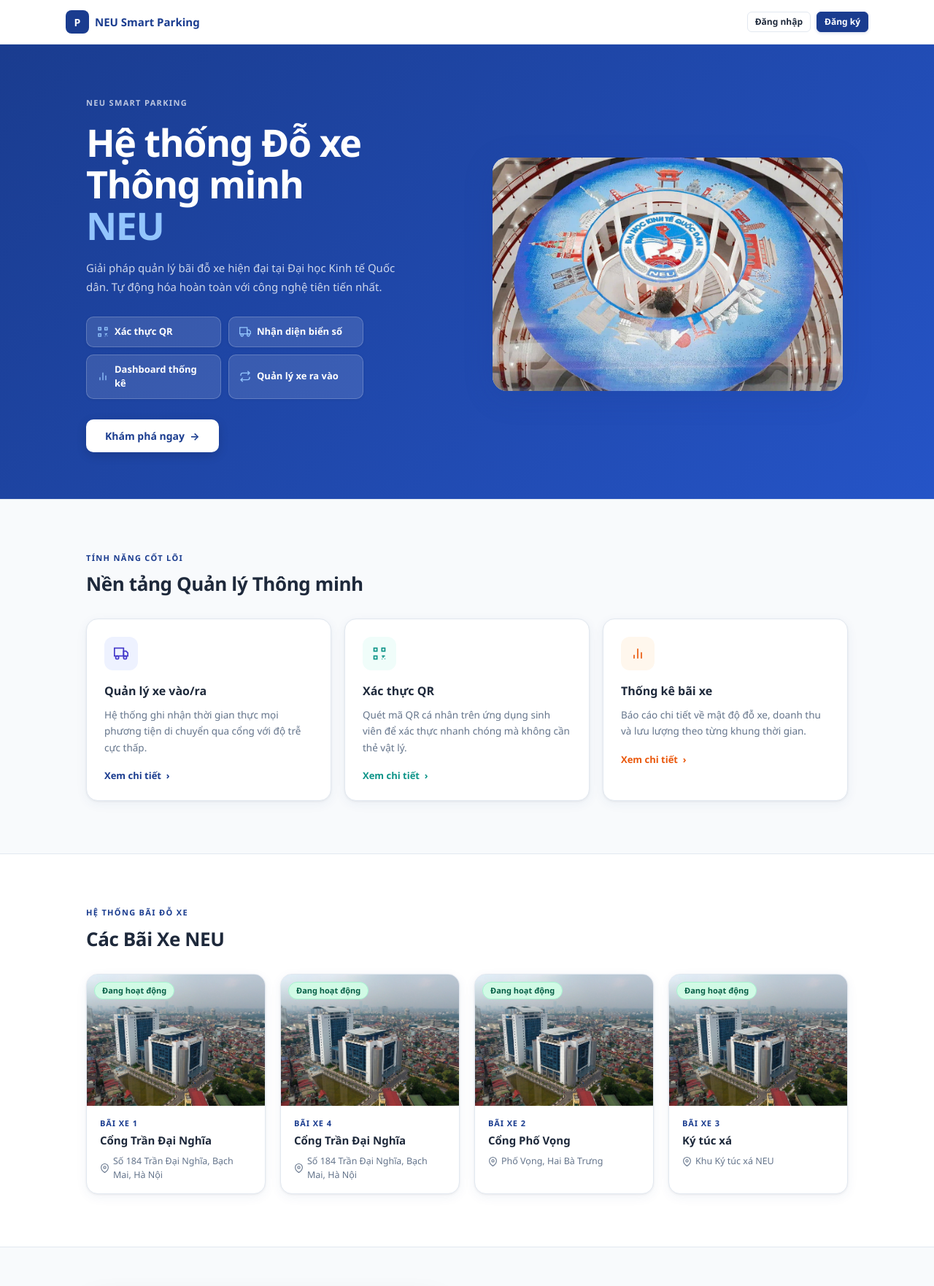
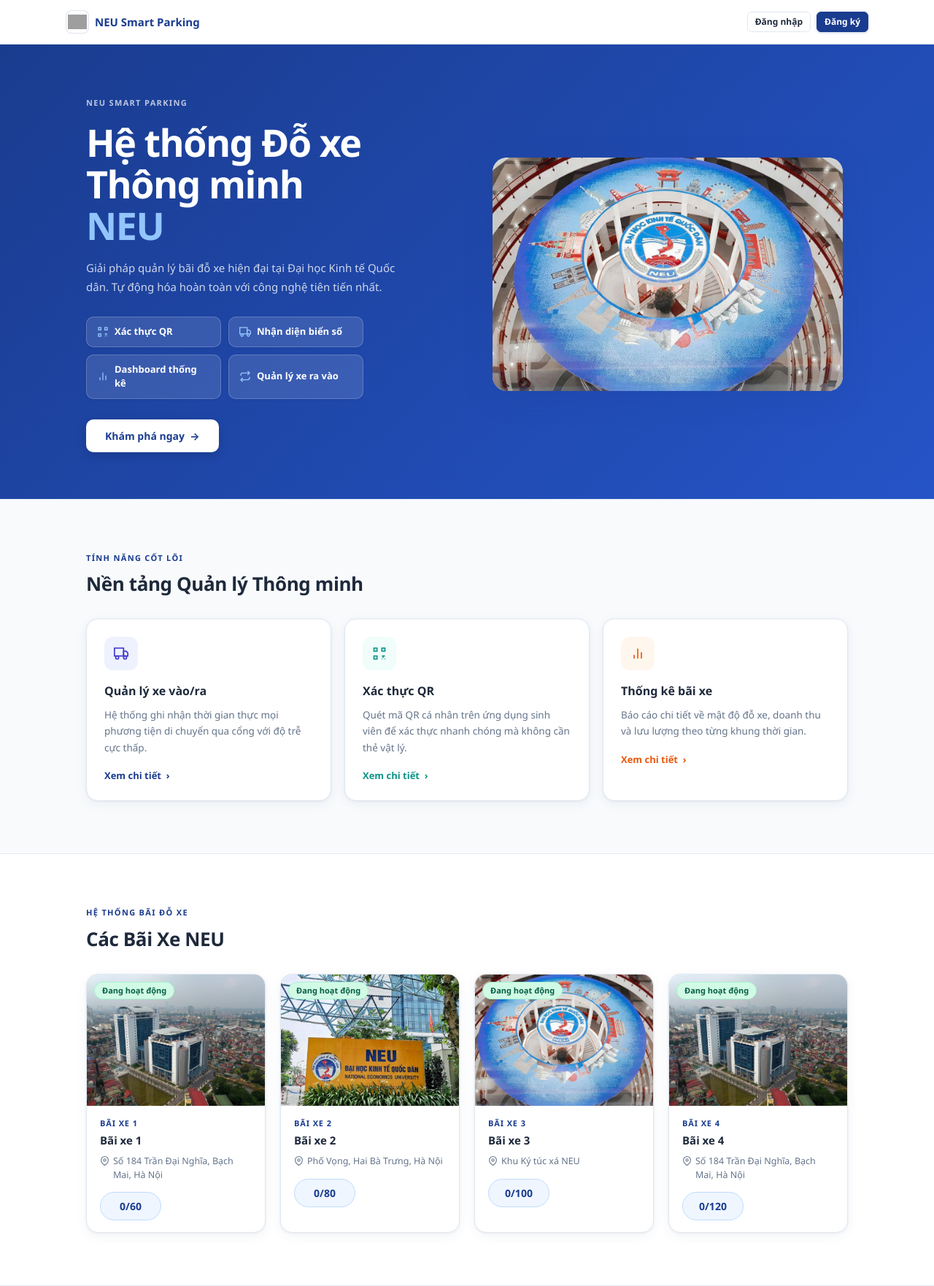
Before and after one commit to tKrulreal/neu_smart_parking_web, a Flask app: page / in a window 1280 px wide. Shown: the top 1763 px of the page at 73% size. Run offline with Flask 3, Linux system fonts and the light colour scheme; grey boxes are pictures that could not be loaded.

Commit message:
last update

```diff
--- a/app.py
+++ b/app.py
@@ -491,7 +491,41 @@ def inject_user():
 
 @app.route("/")
 def index():
-    return render_template("index.html")
+    area_overrides = {
+        1: {
+            "image": "images/cong-tran-dai-nghia-4.jpg",
+            "location": "Số 184 Trần Đại Nghĩa, Bạch Mai, Hà Nội",
+        },
+        2: {
+            "image": "images/cong-pho-vong.jpg",
+            "location": "Phố Vọng, Hai Bà Trưng, Hà Nội",
+        },
+        3: {
+            "image": "images/neu-beautiful-top.jpg",
+            "location": "Khu Ký túc xá NEU",
+        },
+        4: {
+            "image": "images/cong-tran-dai-nghia-4.jpg",
+            "location": "Số 184 Trần Đại Nghĩa, Bạch Mai, Hà Nội",
+        },
+    }
+    parking_areas = []
+    for area in list_parking_areas(include_inactive=True):
+        payload = dict(area)
+        override = area_overrides.get(int(payload["id"]), {})
+        payload["hero_image"] = override.get("image", "images/neu-beautiful-top.jpg")
+        payload["location"] = override.get("location") or payload.get("description") or "Khuôn viên Đại học Kinh tế Quốc dân"
+        if not payload["is_active"]:
+            payload["status_label"] = "Tạm dừng"
+            payload["status_class"] = "is-muted"
+        elif payload["is_full"]:
+            payload["status_label"] = "Đã đầy"
+            payload["status_class"] = "is-danger"
+        else:
+            payload["status_label"] = "Đang hoạt động"
+            payload["status_class"] = "is-success"
+        parking_areas.append(payload)
+    return render_template("index.html", parking_areas=parking_areas)
 
 
 @app.route("/login", methods=["GET", "POST"])
--- a/static/css/components.css
+++ b/static/css/components.css
@@ -360,6 +360,34 @@
     margin-bottom: 18px;
 }
 
+.alerts-toast {
+    position: fixed;
+    top: 72px;
+    right: 24px;
+    z-index: 220;
+    width: min(360px, calc(100vw - 32px));
+    margin-bottom: 0;
+}
+
+.alerts-toast .alert {
+    margin-bottom: 10px;
+    box-shadow: 0 12px 28px rgba(15, 23, 42, 0.14);
+    transition: opacity 0.2s ease, transform 0.2s ease;
+}
+
+.alerts-toast .alert.is-hidden {
+    opacity: 0;
+    transform: translateY(-8px);
+}
+
+@media (max-width: 768px) {
+    .alerts-toast {
+        top: 66px;
+        right: 16px;
+        width: calc(100vw - 32px);
+    }
+}
+
 /* ===== HERO SECTION ===== */
 .hero {
     background: linear-gradient(135deg, var(--primary) 0%, var(--primary-light) 100%);
--- a/static/css/forms.css
+++ b/static/css/forms.css
@@ -165,14 +165,23 @@ select {
 .auth-brand-icon {
     width: 40px;
     height: 40px;
-    background: rgba(255,255,255,0.2);
+    background: rgba(255,255,255,0.96);
     border-radius: 10px;
     display: flex;
     align-items: center;
     justify-content: center;
+    overflow: hidden;
+    padding: 2px;
     color: #fff;
     font-size: 18px;
     font-weight: 800;
+}
+
+.auth-brand-icon img {
+    width: 100%;
+    height: 100%;
+    display: block;
+    object-fit: contain;
 }
 
 .auth-brand-name {
--- a/static/css/layout.css
+++ b/static/css/layout.css
@@ -46,15 +46,25 @@
 .sidebar-brand-icon {
     width: 36px;
     height: 36px;
-    background: var(--primary);
+    background: #fff;
+    border: 1px solid rgba(26,60,143,0.14);
     border-radius: 9px;
     display: flex;
     align-items: center;
     justify-content: center;
     flex-shrink: 0;
+    overflow: hidden;
+    padding: 2px;
     font-size: 16px;
     font-weight: 800;
     color: #fff;
+}
+
+.sidebar-brand-icon img {
+    width: 100%;
+    height: 100%;
+    display: block;
+    object-fit: contain;
 }
 
 .sidebar-brand-subtitle {
@@ -368,14 +378,24 @@
 .public-brand-icon {
     width: 32px;
     height: 32px;
-    background: var(--primary);
+    background: #fff;
+    border: 1px solid rgba(26,60,143,0.14);
     border-radius: 8px;
     display: flex;
     align-items: center;
     justify-content: center;
+    overflow: hidden;
+    padding: 2px;
     color: #fff;
     font-size: 14px;
     font-weight: 800;
+}
+
+.public-brand-icon img {
+    width: 100%;
+    height: 100%;
+    display: block;
+    object-fit: contain;
 }
 
 .public-nav {
--- a/templates/base.html
+++ b/templates/base.html
@@ -27,7 +27,9 @@
         <!-- Brand -->
         <div class="sidebar-brand">
             <a class="sidebar-brand-logo" href="{{ url_for('index') }}">
-                <div class="sidebar-brand-icon">P</div>
+                <div class="sidebar-brand-icon">
+                    <img src="{{ url_for('static', filename='images/logo-neu.png') }}" alt="NEU logo">
+                </div>
                 <div>
                     <div>NEU Parking</div>
                     <div class="sidebar-brand-subtitle">ĐH Kinh tế Quốc dân</div>
@@ -189,7 +191,7 @@
         <main class="page-content">
             {% with messages = get_flashed_messages(with_categories=true) %}
                 {% if messages %}
-                    <div class="alerts-stack">
+                    <div class="alerts-stack alerts-toast">
                         {% for category, message in messages %}
                             <div class="alert {% if category == 'success' %}alert-success{% else %}alert-danger{% endif %}">
                                 {% if category == 'success' %}
@@ -240,7 +242,9 @@
     <header class="public-topbar">
         <div class="public-topbar-inner">
             <a class="public-brand" href="{{ url_for('index') }}">
-                <div class="public-brand-icon">P</div>
+                <div class="public-brand-icon">
+                    <img src="{{ url_for('static', filename='images/logo-neu.png') }}" alt="NEU logo">
+                </div>
                 NEU Smart Parking
             </a>
             <nav class="public-nav">
@@ -254,7 +258,7 @@
         <div class="public-container">
             {% with messages = get_flashed_messages(with_categories=true) %}
                 {% if messages %}
-                    <div class="alerts-stack">
+                    <div class="alerts-stack alerts-toast">
                         {% for category, message in messages %}
                             <div class="alert {% if category == 'success' %}alert-success{% else %}alert-danger{% endif %}">{{ message }}</div>
                         {% endfor %}
@@ -292,6 +296,14 @@ function closeSidebar() {
     document.getElementById('sidebar').classList.remove('open');
     document.getElementById('sidebarOverlay').classList.remove('open');
 }
+document.querySelectorAll('.alerts-toast .alert').forEach(function (alertEl) {
+    window.setTimeout(function () {
+        alertEl.classList.add('is-hidden');
+    }, 2600);
+    window.setTimeout(function () {
+        alertEl.remove();
+    }, 3000);
+});
 </script>
 </body>
 </html>
--- a/templates/index.html
+++ b/templates/index.html
@@ -125,6 +125,34 @@
     <h2 class="home-section-title">Các Bãi Xe NEU</h2>
 
     <div class="home-lots-grid" style="margin-top:28px;">
+      {% for area in parking_areas %}
+      <div class="home-lot-card">
+        <div class="home-lot-img-wrap">
+          <img
+            src="{{ url_for('static', filename=area.hero_image) }}"
+            alt="{{ area.name }}"
+            class="home-lot-img"
+          />
+          <span class="home-lot-badge {{ area.status_class }}">{{ area.status_label }}</span>
+        </div>
+        <div class="home-lot-body">
+          <p class="home-lot-number">Bãi xe {{ area.id }}</p>
+          <h3 class="home-lot-name">{{ area.name }}</h3>
+          <p class="home-lot-meta">
+            <svg width="13" height="13" viewBox="0 0 24 24" fill="none" stroke="currentColor" stroke-width="2"><path d="M21 10c0 7-9 13-9 13s-9-6-9-13a9 9 0 0 1 18 0z"/><circle cx="12" cy="10" r="3"/></svg>
+            {{ area.location }}
+          </p>
+          <div class="home-lot-capacity">{{ area.occupancy }}/{{ area.capacity }}</div>
+        </div>
+      </div>
+      {% else %}
+      <div class="home-lot-empty">
+        Chưa có dữ liệu bãi xe để hiển thị.
+      </div>
+      {% endfor %}
+    </div>
+
+    {#
 
       <div class="home-lot-card">
         <div class="home-lot-img-wrap">
@@ -186,7 +214,7 @@
         </div>
       </div>
 
-    </div>
+    #}
   </div>
 </section>
 
@@ -520,6 +548,16 @@
   border-radius: 999px;
   border: 1px solid #a7f3d0;
 }
+.home-lot-badge.is-danger {
+  background: #fef2f2;
+  color: #b91c1c;
+  border-color: #fecaca;
+}
+.home-lot-badge.is-muted {
+  background: #f1f5f9;
+  color: #475569;
+  border-color: #cbd5e1;
+}
 .home-lot-body {
   padding: 16px 18px;
 }
@@ -539,7 +577,7 @@
 }
 .home-lot-meta {
   display: flex;
-  align-items: center;
+  align-items: flex-start;
   gap: 5px;
   font-size: 12.5px;
   color: var(--text-secondary);
@@ -547,6 +585,29 @@
 .home-lot-meta svg {
   flex-shrink: 0;
   color: var(--text-secondary);
+  margin-top: 2px;
+}
+.home-lot-capacity {
+  display: inline-flex;
+  align-items: center;
+  justify-content: center;
+  min-width: 84px;
+  margin-top: 14px;
+  padding: 8px 14px;
+  border-radius: 999px;
+  background: #eff6ff;
+  border: 1px solid #bfdbfe;
+  color: var(--primary);
+  font-size: 14px;
+  font-weight: 700;
+}
+.home-lot-empty {
+  border: 1px dashed var(--border);
+  border-radius: 16px;
+  padding: 28px;
+  text-align: center;
+  color: var(--text-secondary);
+  background: #fff;
 }
 
 /* ---- PERFORMANCE SECTION ---- */
--- a/templates/login.html
+++ b/templates/login.html
@@ -7,7 +7,9 @@
     <!-- Left: Branding panel -->
     <div class="auth-split-left">
         <div class="auth-brand">
-            <div class="auth-brand-icon">P</div>
+            <div class="auth-brand-icon">
+                <img src="{{ url_for('static', filename='images/logo-neu.png') }}" alt="NEU logo">
+            </div>
             <div class="auth-brand-name">
                 NEU Smart Parking
                 <span>ĐH Kinh tế Quốc dân</span>
--- a/templates/register.html
+++ b/templates/register.html
@@ -7,7 +7,9 @@
     <!-- Left: Info panel -->
     <div class="auth-split-left">
         <div class="auth-brand">
-            <div class="auth-brand-icon">P</div>
+            <div class="auth-brand-icon">
+                <img src="{{ url_for('static', filename='images/logo-neu.png') }}" alt="NEU logo">
+            </div>
             <div class="auth-brand-name">
                 NEU Smart Parking
                 <span>ĐH Kinh tế Quốc dân</span>
```
Also changed, not shown: api/index.py (+35 -1 lines), parking.db.
